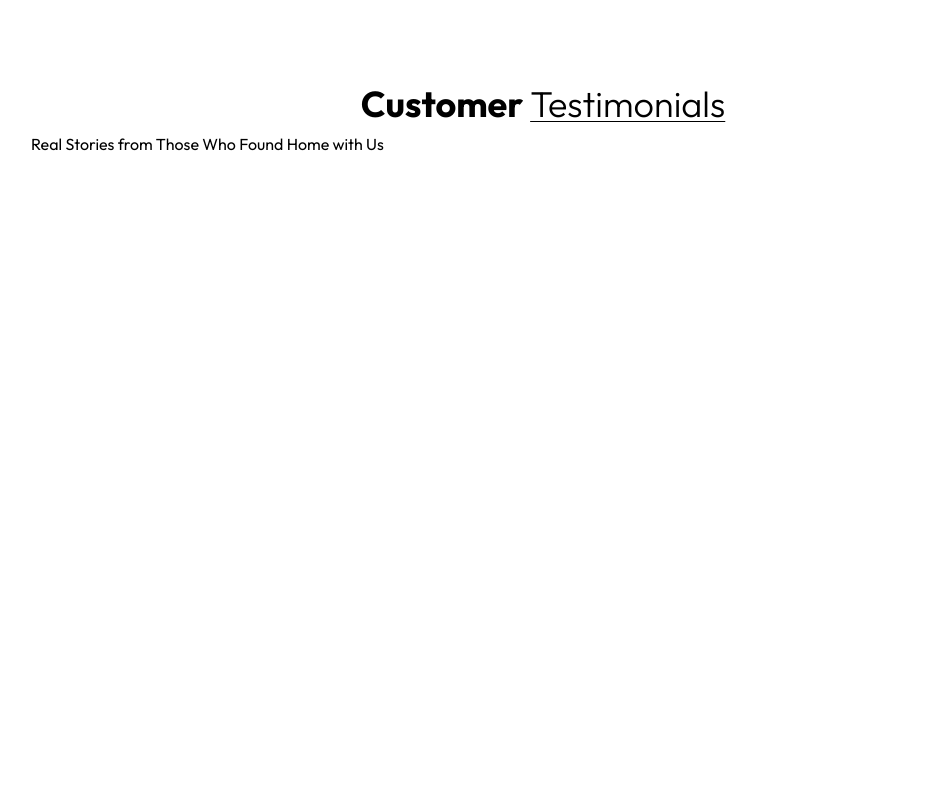
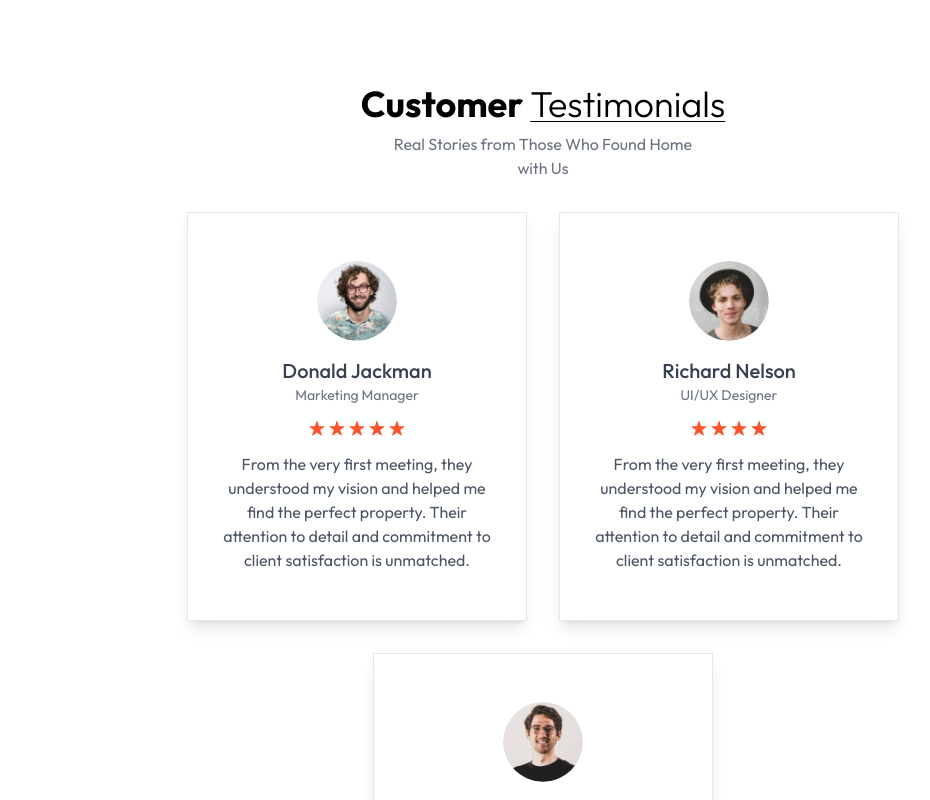
Before and after one commit to ashish10adhikari/Practice-React-Website, a React (Vite) app: page / in a window 1280 px wide. Shown: the part 2340-3140 px from the top of the page, without its empty margins (97-1027 px from the left). Before the commit the page ends 2536 px from the top, so only its background shows below. Built offline with nearby package versions, Linux system fonts and the light colour scheme.

Commit message:
testimonials section completed

```diff
--- a/src/components/Projects.jsx
+++ b/src/components/Projects.jsx
@@ -85,7 +85,7 @@
                     {project.title}
                   </h2>
                   <p className="text-gray-500 text-sm">
-                    {project.price} <span> | </span>
+                    {project.price} <span className="px-1"> | </span>
                     {project.location}
                   </p>
                 </div>
--- a/src/components/Testimonials.jsx
+++ b/src/components/Testimonials.jsx
@@ -1,4 +1,5 @@
 import React from "react";
+import { assets, testimonialsData } from "../assets/assets";
 
 const Testimonials = () => {
   return (
@@ -12,7 +13,32 @@
           Testimonials
         </span>
       </h1>
-      <p>Real Stories from Those Who Found Home with Us</p>
+      <p className="text-center text-gray-500 mb-8 max-w-80 mx-auto">
+        Real Stories from Those Who Found Home with Us
+      </p>
+
+      <div className="flex justify-center flex-wrap gap-8">
+        {testimonialsData.map((testimonial, index) => (
+          <div
+            key={index}
+            className="max-w-[340px] border shadow-lg px-8 py-12 text-center"
+          >
+            <img
+              src={testimonial.image}
+              alt={testimonial.alt}
+              className="w-20 h-20 rounded-full mx-auto mb-4"
+            />
+            <h2 className="text-xl text-gray-700 font-medium">{testimonial.name}</h2>
+            <p className="text-gray-500 mb-4 text-sm">{testimonial.title}</p>
+            <div className="flex justify-center gap-1 text-red-500 mb-4">
+              {Array.from({ length: testimonial.rating }, (item, index) => (
+                <img key={index} src={assets.star_icon} />
+              ))}
+            </div>
+            <p className="text-gray-600">{testimonial.text}</p>
+          </div>
+        ))}
+      </div>
     </div>
   );
 };
```
